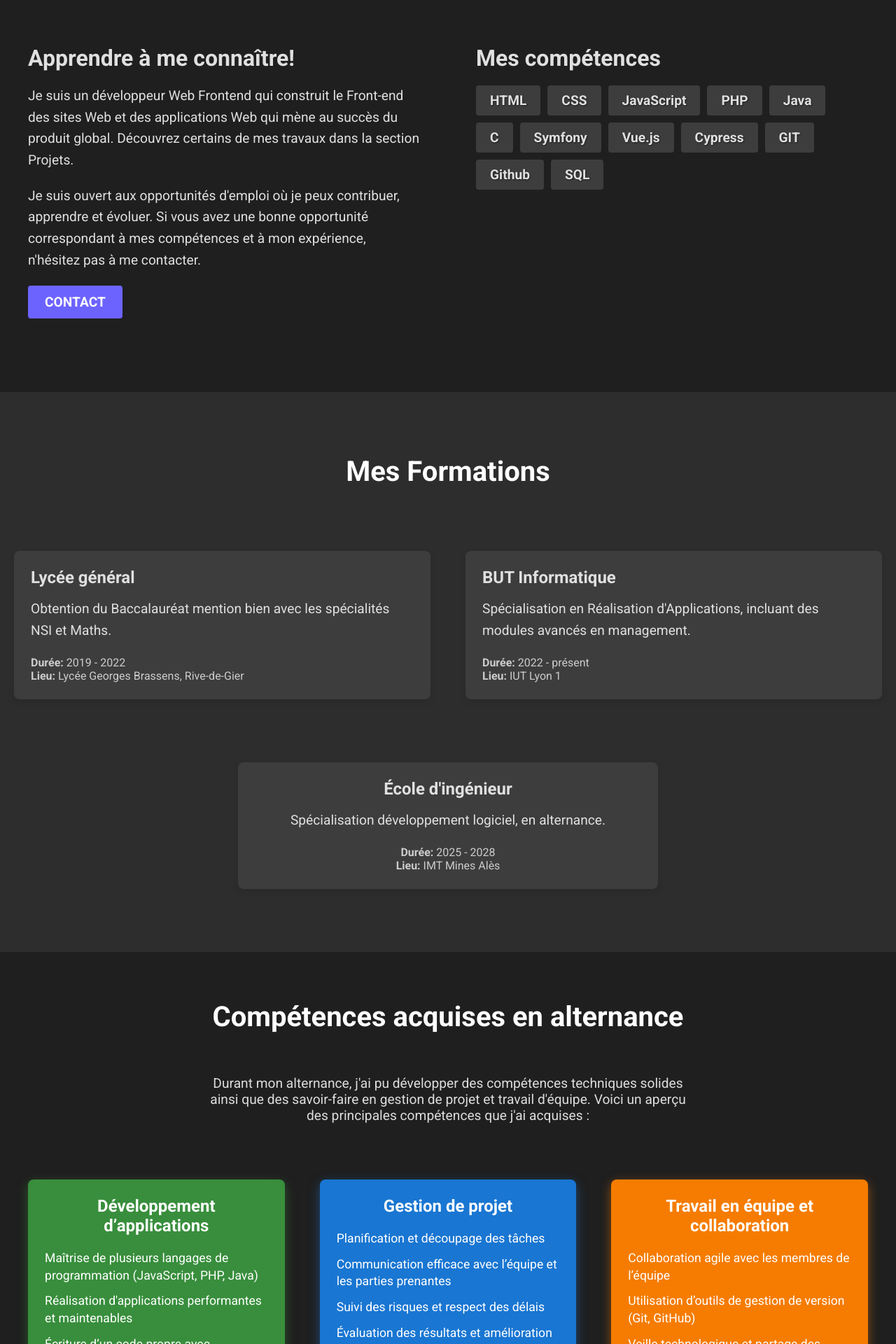
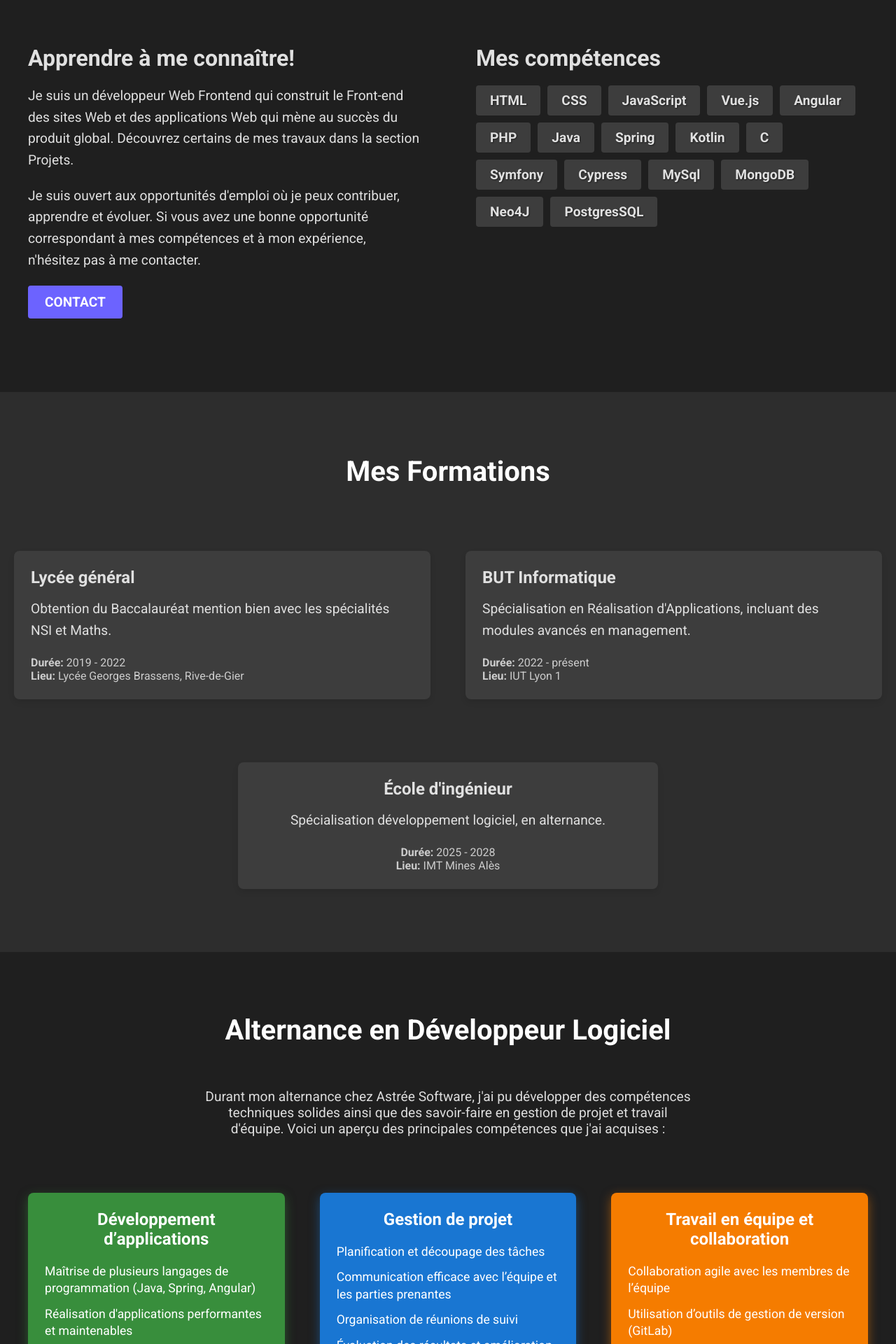
Before and after one commit to Rameray1/Portfolio, a Vue app: page /about in a window 1280 px wide. Shown: the part 1040-2960 px from the top of the page at 70% size. Built offline with nearby package versions, Linux system fonts and the light colour scheme.

Commit message:
maj but3

```diff
--- a/src/views/AboutView.vue
+++ b/src/views/AboutView.vue
@@ -17,15 +17,19 @@
           <span class="skill">HTML</span>
           <span class="skill">CSS</span>
           <span class="skill">JavaScript</span>
+          <span class="skill">Vue.js</span>
+          <span class="skill">Angular</span>
           <span class="skill">PHP</span>
           <span class="skill">Java</span>
+          <span class="skill">Spring</span>
+          <span class="skill">Kotlin</span>
           <span class="skill">C</span>
           <span class="skill">Symfony</span>
-          <span class="skill">Vue.js</span>
           <span class="skill">Cypress</span>
-          <span class="skill">GIT</span>
-          <span class="skill">Github</span>
-          <span class="skill">SQL</span>
+          <span class="skill">MySql</span>
+          <span class="skill">MongoDB</span>
+          <span class="skill">Neo4J</span>
+          <span class="skill">PostgresSQL</span>
         </div>
       </div>
     </div>
--- a/src/views/AlternanceView.vue
+++ b/src/views/AlternanceView.vue
@@ -1,19 +1,18 @@
 <template>
     <section class="ca-wrapper">
-      <h1 class="ca-section-title">Compétences acquises en alternance</h1>
+      <h1 class="ca-section-title">Alternance en Développeur Logiciel</h1>
       <p class="ca-intro">
-        Durant mon alternance, j'ai pu développer des compétences techniques solides ainsi que des savoir-faire en gestion de projet et travail d'équipe. Voici un aperçu des principales compétences que j'ai acquises :
+        Durant mon alternance chez Astrée Software, j'ai pu développer des compétences techniques solides ainsi que des savoir-faire en gestion de projet et travail d'équipe. Voici un aperçu des principales compétences que j'ai acquises :
       </p>
 
       <section class="ca-section">
         <div class="ca-card ca-green">
           <h2 class="ca-card-title">Développement d’applications</h2>
           <ul class="ca-list">
-            <li class="ca-item">Maîtrise de plusieurs langages de programmation (JavaScript, PHP, Java)</li>
+            <li class="ca-item">Maîtrise de plusieurs langages de programmation (Java, Spring, Angular)</li>
             <li class="ca-item">Réalisation d'applications performantes et maintenables</li>
             <li class="ca-item">Écriture d’un code propre avec documentation</li>
             <li class="ca-item">Tests unitaires et fonctionnels pour garantir la qualité</li>
-            <li class="ca-item">Utilisation et création d’API</li>
           </ul>
         </div>
 
@@ -22,7 +21,7 @@
           <ul class="ca-list">
             <li class="ca-item">Planification et découpage des tâches</li>
             <li class="ca-item">Communication efficace avec l’équipe et les parties prenantes</li>
-            <li class="ca-item">Suivi des risques et respect des délais</li>
+            <li class="ca-item">Organisation de réunions de suivi</li>
             <li class="ca-item">Évaluation des résultats et amélioration continue</li>
           </ul>
         </div>
@@ -31,7 +30,7 @@
           <h2 class="ca-card-title">Travail en équipe et collaboration</h2>
           <ul class="ca-list">
             <li class="ca-item">Collaboration agile avec les membres de l’équipe</li>
-            <li class="ca-item">Utilisation d’outils de gestion de version (Git, GitHub)</li>
+            <li class="ca-item">Utilisation d’outils de gestion de version (GitLab)</li>
             <li class="ca-item">Veille technologique et partage des connaissances</li>
             <li class="ca-item">Capacité à s’adapter et apprendre rapidement</li>
           </ul>
--- a/src/views/IutView.vue
+++ b/src/views/IutView.vue
@@ -28,7 +28,7 @@
       </ul>
     </div>
 
-    <div class="competence-card blue">
+    <div class="competence-card orange">
       <h2 class="competence-title">Administrer des systèmes informatiques communicants complexes</h2>
       <ul class="competence-list">
         <li class="competence-item">Maîtriser l’architecture des systèmes et des réseaux</li>
@@ -52,7 +52,7 @@
       </ul>
     </div>
 
-    <div class="competence-card orange">
+    <div class="competence-card blue">
       <h2 class="competence-title">Conduire un projet</h2>
       <ul class="competence-list">
         <li class="competence-item">Planification du projet</li>
@@ -64,7 +64,7 @@
       </ul>
     </div>
 
-    <div class="competence-card blue">
+    <div class="competence-card green">
       <h2 class="competence-title">Travailler dans une équipe informatique</h2>
       <ul class="competence-list">
         <li class="competence-item">Savoir communiquer avec son équipe</li>
```
